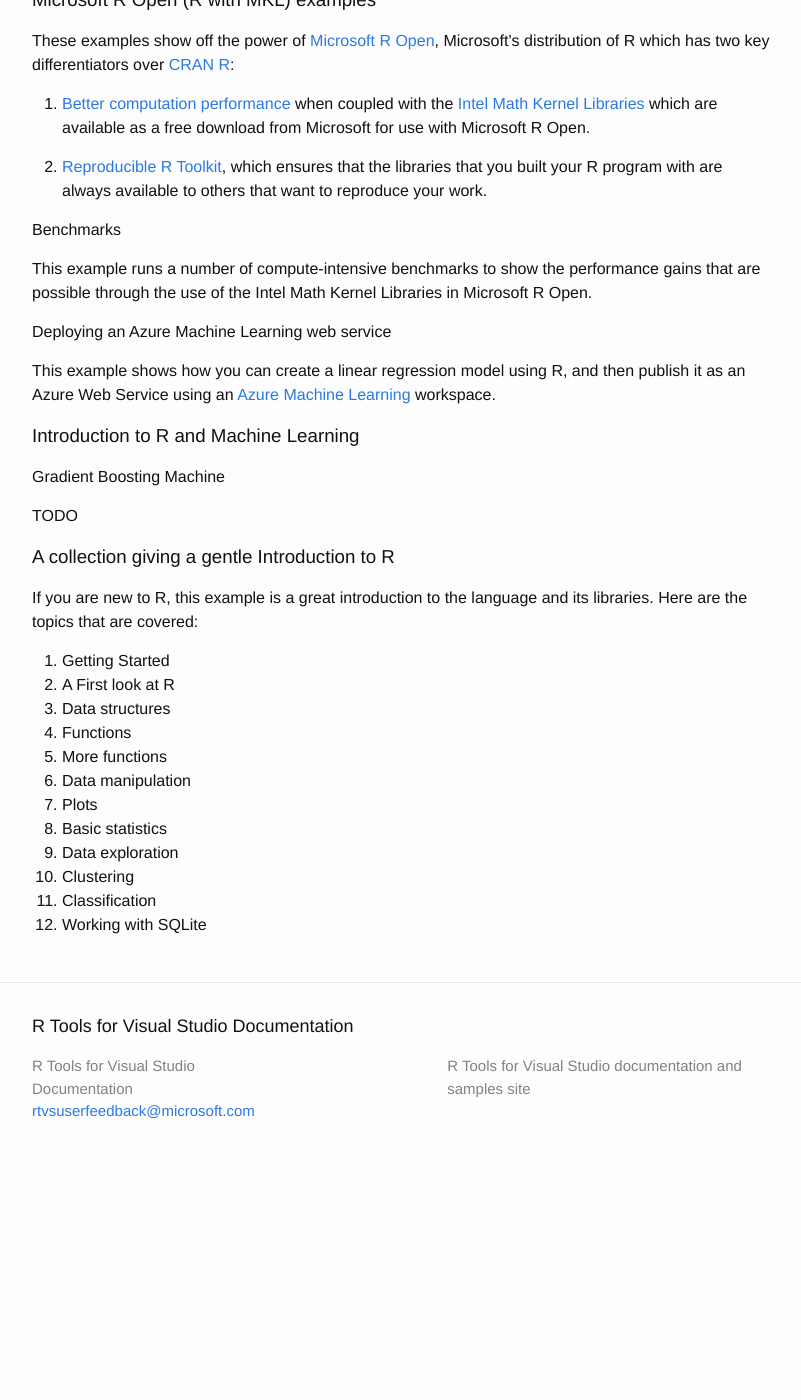
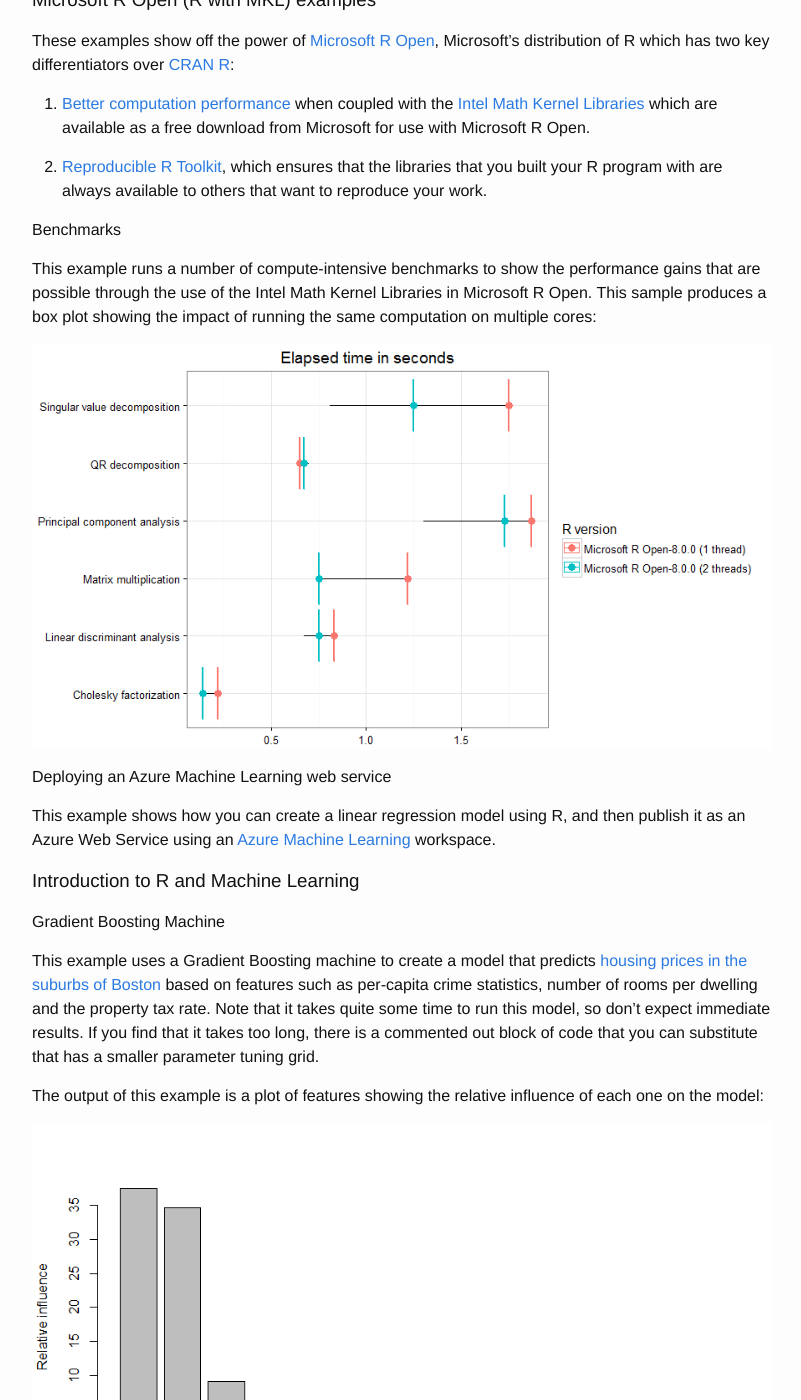
Before and after one commit to microsoft/RTVS-docs, a Jekyll site: the page built from samples.md, in a window 1280 px wide and 1400 px high, scrolled down 1269 px. Shown: the whole window, without its empty margins (238-1039 px from the left). Built offline with Jekyll 4.4.1, drawn with Linux system fonts in a browser that asks for light colours; before the commit the page ends 2452 px from its top, so only the background shows below that.

Commit message:
Updating samples page with some screenshots of outputs

```diff
--- a/samples.md
+++ b/samples.md
@@ -69,7 +69,10 @@
 
 This example runs a number of compute-intensive benchmarks to show the
 performance gains that are possible through the use of the Intel Math Kernel
-Libraries in Microsoft R Open.
+Libraries in Microsoft R Open. This sample produces a box plot showing the
+impact of running the same computation on multiple cores:
+
+![](./media/sample_mro_benchmark_plot.png)
 
 #### Deploying an Azure Machine Learning web service
 
@@ -82,7 +85,19 @@
 
 #### Gradient Boosting Machine
 
-TODO
+This example uses a Gradient Boosting machine to create a model that predicts
+[housing prices in the suburbs of
+Boston](https://cran.r-project.org/web/packages/MASS/MASS.pdf) based on features
+such as per-capita crime statistics, number of rooms per dwelling and the
+property tax rate. Note that it takes quite some time to run this model, so
+don't expect immediate results. If you find that it takes too long, there is a
+commented out block of code that you can substitute that has a smaller parameter
+tuning grid.
+
+The output of this example is a plot of features showing the relative influence
+of each one on the model:
+
+![](./media/sample_gradient_boosting_machine_plot.png)
 
 ### A collection giving a gentle Introduction to R
 
```
Also changed, not shown: media/sample_gradient_boosting_machine_plot.png (added), media/sample_mro_benchmark_plot.png (added).
